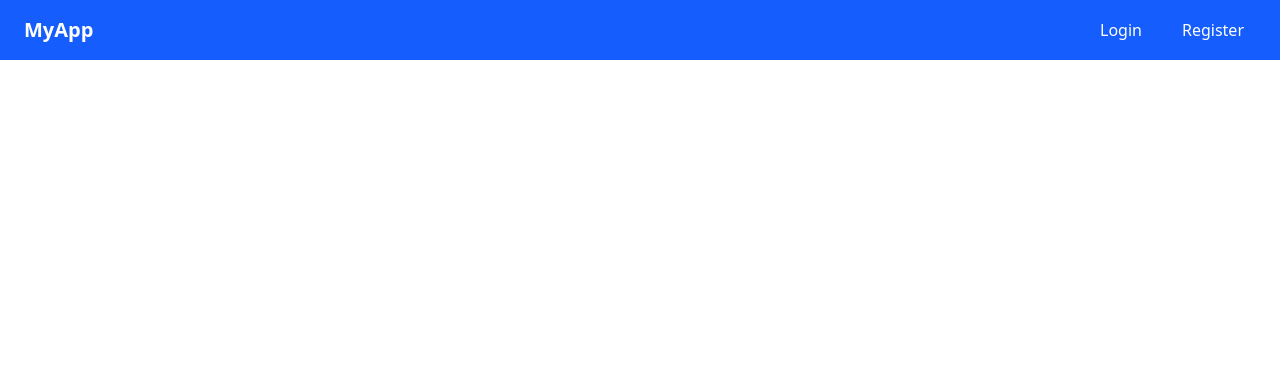
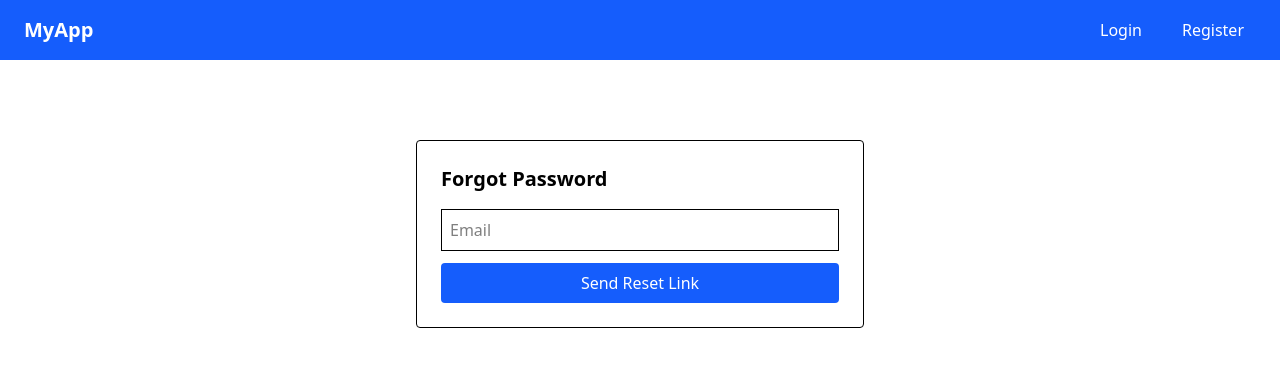
Before and after one commit to Mufratnir/react-crud-using-api, a React (Vite) app: page /ForgotPassword in a window 1280 px wide. Before the commit this address had no page. Shown: the top 366 px of the page. Built offline with nearby package versions, Linux system fonts and the light colour scheme.

Commit message:
add reset forgot password

```diff
--- a/src/App.jsx
+++ b/src/App.jsx
@@ -8,6 +8,8 @@ import Register from "./Pages/auth/Signup.jsx";
 import VerifyEmail from "./Pages/auth/VerifyEmail";
 import Navbar from "./Components/Navbar.jsx";
 import EmailVerified from './Pages/auth/EmailVerified';
+import ForgotPassword from "./Pages/auth/ForgotPassword.jsx";
+import ResetPassword from './Pages/auth/ResetPassword.jsx';
 function App() {
   return (
     <>
@@ -22,6 +24,9 @@ function App() {
           <Route path="/details/:id" element={<ProductDetails />} />
           <Route path="/VerifyEmail" element={<VerifyEmail />} />
           <Route path="/EmailVerified" element={<EmailVerified />} />
+          <Route path="/ForgotPassword" element={<ForgotPassword />} />
+          <Route path="/ResetPassword" element={<ResetPassword />} />
+
 
         </Routes>
       </BrowserRouter>
--- a/src/Pages/auth/ForgotPassword.jsx
+++ b/src/Pages/auth/ForgotPassword.jsx
@@ -20,13 +20,13 @@ export default function ForgotPassword() {
   };
 
   return (
-    <div className="max-w-wd mx-auto mt-20 p-6 border rounded">
+    <div className="max-w-md mx-auto mt-20 p-6 border rounded">
       <h2 className="text-xl font-bold mb-4">Forgot Password</h2>
 
       {message && <p className="text-green-600 mb-2">{message}</p>}
       {error && <p className="text-red-600 mb-2">{error}</p>}
 
-      <form onSubmit={submit} className="sapce-y-3">
+      <form onSubmit={submit} className="space-y-3">
         <input
           className="border p-2 w-full"
           placeholder="Email"
@@ -35,7 +35,9 @@ export default function ForgotPassword() {
           onChange={(e) => setEmail(e.target.value)}
           required
         />
-        <button className="bg-blue-600 text-white -w-full py-2 rounded">Send Reset Link</button>
+        <button className="bg-blue-600 text-white w-full py-2 rounded ">
+          Send Reset Link
+        </button>
       </form>
     </div>
   );
--- a/src/Pages/auth/Login.jsx
+++ b/src/Pages/auth/Login.jsx
@@ -70,7 +70,7 @@ export default function Login() {
         </p>
         <p className="text-sm mt-1">
           Forgot password?{" "}
-          <Link to="/forgot-password" className="text-red-600">
+          <Link to="/ForgotPassword" className="text-red-600">
             Reset here
           </Link>
         </p>
--- a/src/Pages/auth/ResetPassword.jsx
+++ b/src/Pages/auth/ResetPassword.jsx
@@ -7,6 +7,7 @@ export default function ResetPassword() {
   const navigate = useNavigate();
 
   const token = params.get("token"); // from email link
+  console.log(token)
   const email = params.get("email"); // from email link
 
   const [password, setPassword] = useState("");
@@ -31,6 +32,7 @@ export default function ResetPassword() {
         password,
         password_confirmation: confirm,
       });
+
       setMessage("Password has been reset successfully!");
       navigate("/login"); // redirect to login page
     } catch (err) {
```
